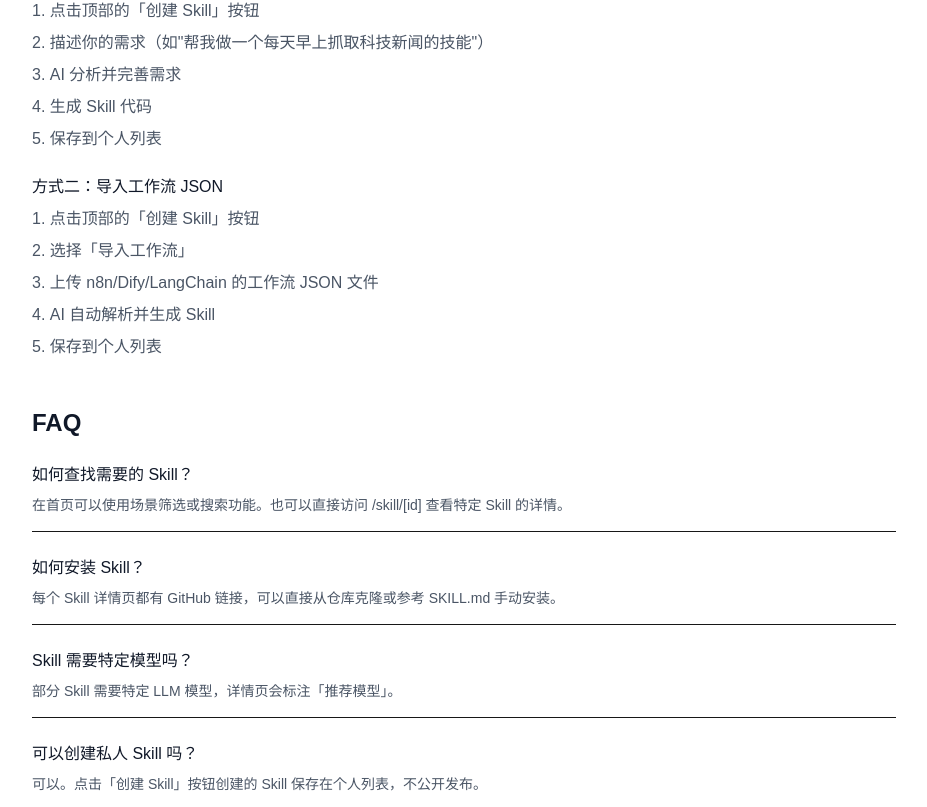
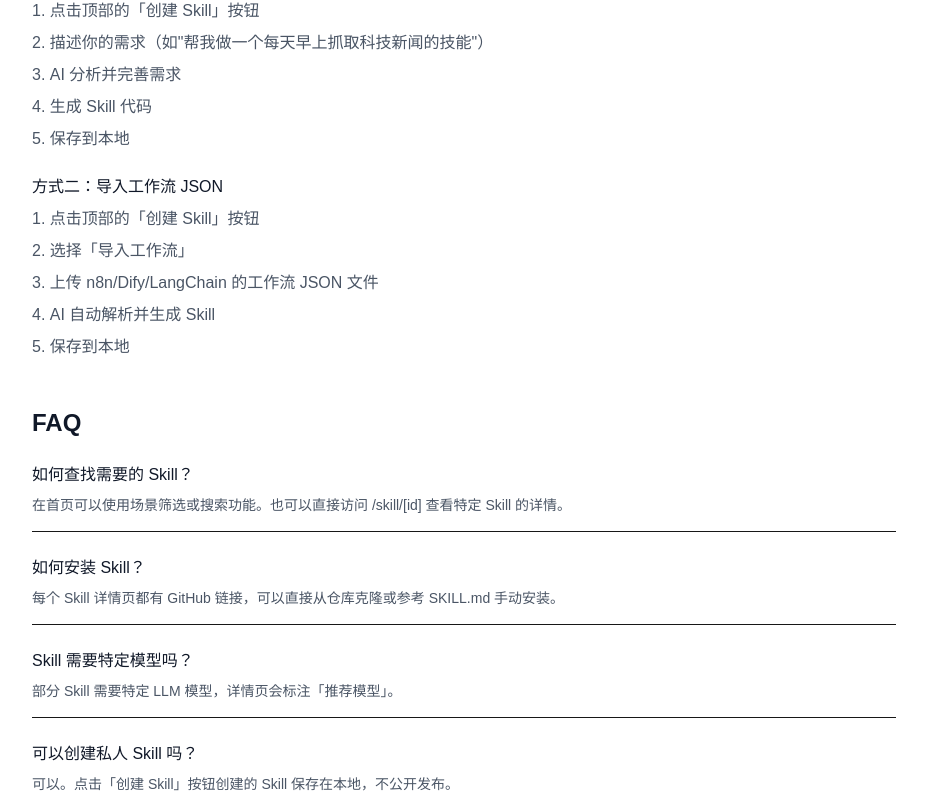
Before and after one commit to huangqianqian120/skillslibrary, a Next.js app: page /docs in a window 1280 px wide. Shown: the part 1953-2760 px from the top of the page, without its empty margins (176-1103 px from the left). Built offline with nearby package versions, Linux system fonts and the light colour scheme; no server answers.

Commit message:
Fix: docs save to local, font size, remove 50+ from title

```diff
--- a/app/docs/page.tsx
+++ b/app/docs/page.tsx
@@ -19,7 +19,7 @@ const faqs = [
   },
   {
     question: "可以创建私人 Skill 吗？",
-    answer: "可以。点击「创建 Skill」按钮创建的 Skill 保存在个人列表，不公开发布。"
+    answer: "可以。点击「创建 Skill」按钮创建的 Skill 保存在本地，不公开发布。"
   },
   {
     question: "Skill 和 MCP 有什么区别？",
@@ -128,7 +128,7 @@ metadata:
               <li>描述你的需求（如"帮我做一个每天早上抓取科技新闻的技能"）</li>
               <li>AI 分析并完善需求</li>
               <li>生成 Skill 代码</li>
-              <li>保存到个人列表</li>
+              <li>保存到本地</li>
             </ol>
 
             <h3 className="text-base font-medium text-gray-900 mb-2">方式二：导入工作流 JSON</h3>
@@ -137,7 +137,7 @@ metadata:
               <li>选择「导入工作流」</li>
               <li>上传 n8n/Dify/LangChain 的工作流 JSON 文件</li>
               <li>AI 自动解析并生成 Skill</li>
-              <li>保存到个人列表</li>
+              <li>保存到本地</li>
             </ol>
           </section>
 
--- a/app/layout.tsx
+++ b/app/layout.tsx
@@ -23,10 +23,10 @@ export const viewport: Viewport = {
 export const metadata: Metadata = {
   metadataBase: new URL("https://skillslibrary.fun"),
   title: {
-    default: "AI Agent Skills Library | 50+ Skills for OpenClaw, Claude Code & Codex",
+    default: "AI Agent Skills Library | Skills for OpenClaw, Claude Code & Codex",
     template: "%s | Skills Library",
   },
-  description: "Discover 50+ AI agent skills for OpenClaw, Claude Code, and Codex. Browse skills for development, productivity, communication, automation, and more. Free & open-source.",
+  description: "Discover AI agent skills for OpenClaw, Claude Code, and Codex. Browse skills for development, productivity, communication, automation, and more. Free & open-source.",
   keywords: ["AI agent skills", "Claude Code skills", "OpenClaw skills", "Codex skills", "AI assistant plugins", "Claude plugins", "agent skills", "automation skills", "developer tools", "CLI skills", "productivity skills"],
   authors: [{ name: "OpenClaw Community" }],
   creator: "OpenClaw",
@@ -47,8 +47,8 @@ export const metadata: Metadata = {
     locale: "en_US",
     url: "https://skillslibrary.fun",
     siteName: "Skills Library",
-    title: "AI Agent Skills Library | 50+ Skills for OpenClaw & Codex",
-    description: "Discover 50+ AI agent skills for OpenClaw, Claude Code, and Codex. Browse skills for development, productivity, communication, automation, and more.",
+    title: "AI Agent Skills Library | Skills for OpenClaw & Codex",
+    description: "Discover AI agent skills for OpenClaw, Claude Code, and Codex. Browse skills for development, productivity, communication, automation, and more.",
     images: [
       {
         url: "/og-image.png",
@@ -61,7 +61,7 @@ export const metadata: Metadata = {
   twitter: {
     card: "summary_large_image",
     title: "AI Agent Skills Library",
-    description: "Discover 50+ skills for OpenClaw, Claude Code & Codex",
+    description: "Discover skills for OpenClaw, Claude Code & Codex",
     images: ["/og-image.png"],
   },
   other: {
@@ -93,7 +93,7 @@ export default function RootLayout({
               "@type": "WebSite",
               "name": "Skills Library",
               "url": "https://skillslibrary.fun",
-              "description": "Discover 50+ AI agent skills for OpenClaw, Claude Code, and Codex. Browse skills for development, productivity, communication, automation, and more.",
+              "description": "Discover AI agent skills for OpenClaw, Claude Code, and Codex. Browse skills for development, productivity, communication, automation, and more.",
               "keywords": ["AI agent skills", "Claude Code skills", "OpenClaw skills", "Codex skills"],
               "potentialAction": {
                 "@type": "SearchAction",
```
